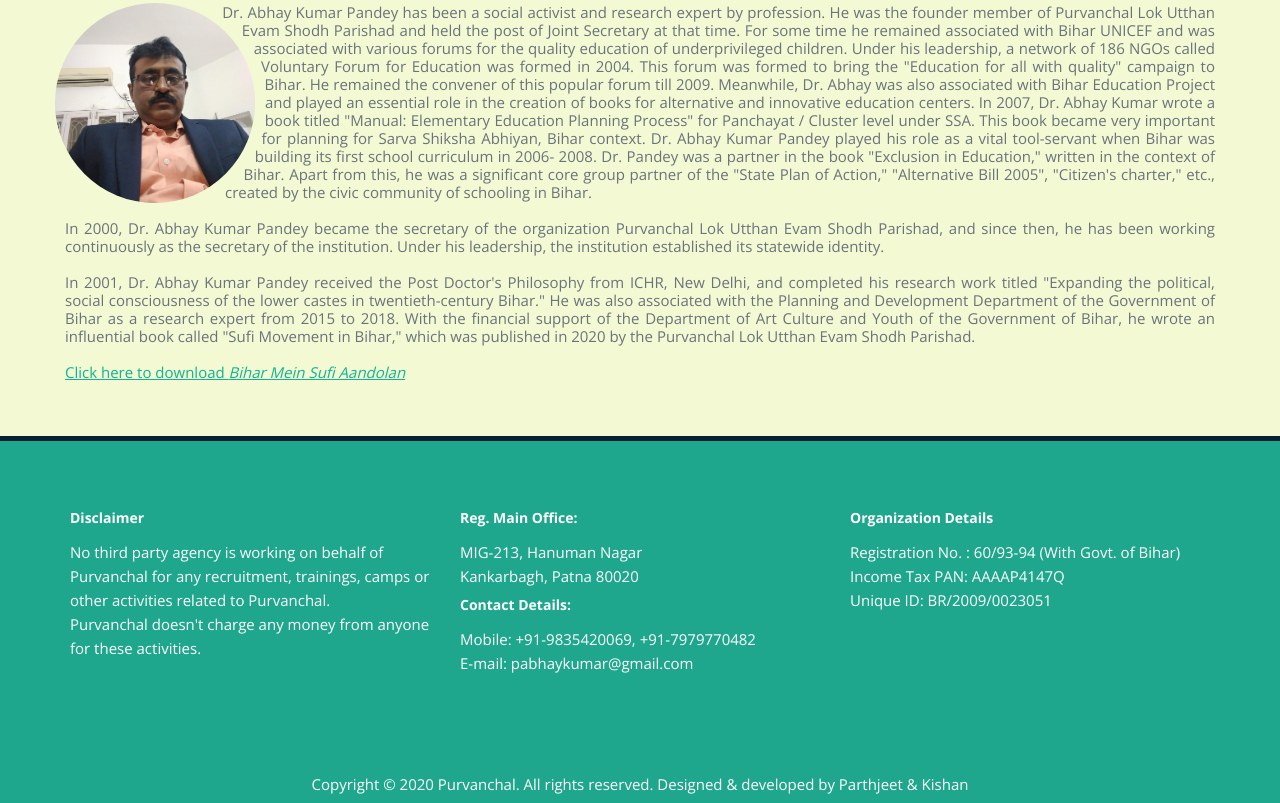
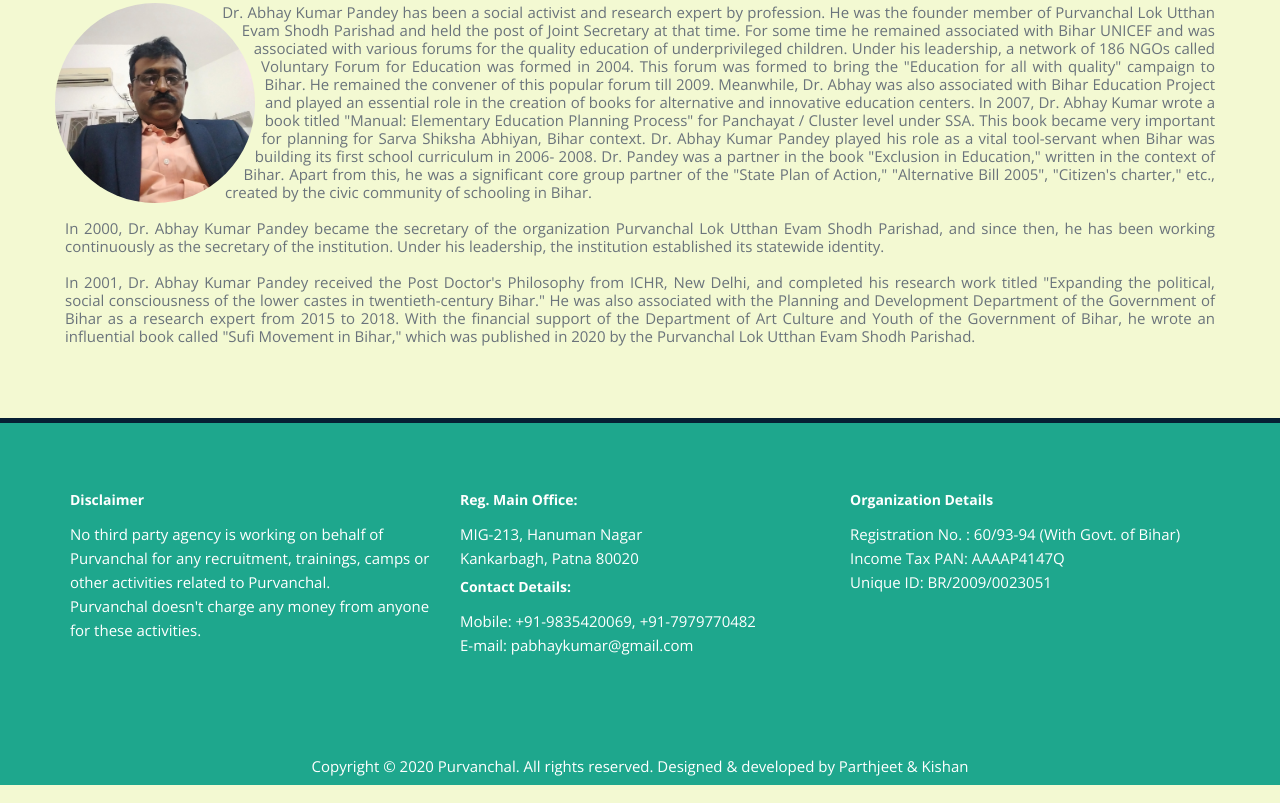
Before and after one commit to parthjeet/purvanchal, a plain HTML site: page index.html in a window 1280 px wide. Shown: the part 3696-4499 px from the top of the page. Drawn offline with nearby package versions, Linux system fonts and the light colour scheme; some packages are replaced by stand-ins of ours; a script that the page names is missing.

Commit message:
Removed pdf link

```diff
--- a/index.html
+++ b/index.html
@@ -736,12 +736,12 @@
               Government of Bihar as a research expert from 2015 to 2018. With the financial support of the Department
               of Art Culture and Youth of the Government of Bihar, he wrote an influential book called "Sufi Movement in
               Bihar," which was published in 2020 by the Purvanchal Lok Utthan Evam Shodh Parishad.<br><br>
-              <a
+<!--               <a
               href="./Bihar-Sufi-Aandolan.pdf"
               class="anchorStyle"
               target="_blank"
               download="Bihar-Sufi-Aandolan.pdf"
-              ><u>Click here to download <i>Bihar Mein Sufi Aandolan</i></u></a>
+              ><u>Click here to download <i>Bihar Mein Sufi Aandolan</i></u></a> -->
 
 
 
```
